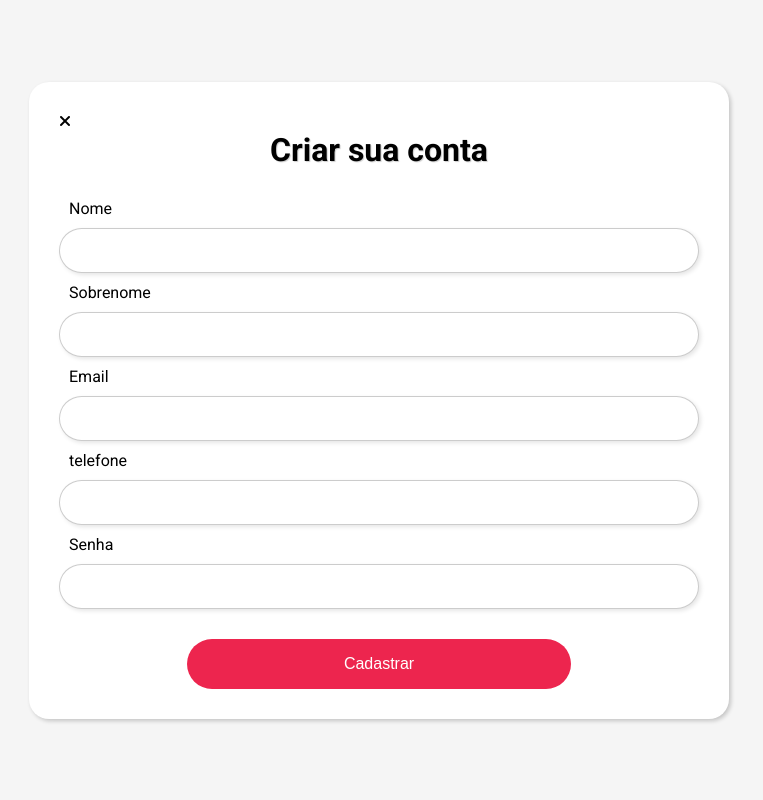
After one commit to CastroSDavi/project_redator, a Django app: page /authentication/register in a window 1280 px wide. The commit adds this page. Shown: the whole page, without its empty margins (261-1024 px from the left). Run offline with Django 4.2, Linux system fonts and the light colour scheme; some libraries are stand-ins or nearby versions.

Commit message:
finalizada a criação dos templates do register

```diff
--- a/authentication/forms.py
+++ b/authentication/forms.py
@@ -0,0 +1,4 @@
+from django.contrib.auth.forms import UserCreationForm
+
+class RegisterForm(UserCreationForm):
+    ...
--- /dev/null
+++ b/authentication/templates/authentication/register.html
@@ -0,0 +1,32 @@
+{% load static %}
+<!DOCTYPE html>
+<html lang="en">
+<head>
+    {% include 'parciais/_head.html'%}
+</head>
+<body>
+    <main>
+        <section class="section-register-user">
+            <div class="register-user-wrapper">
+                <a href="{% url 'login' %}"><i class="fa-solid fa-xmark" style="color: #000000;"></i></a>
+                <h2 class="register-user-title">Criar sua conta</h2>
+                <form action="" method="post">
+                    {% csrf_token %}
+                    <div class="register-form-wrapper">
+                        <label for="id_first_name_register">Nome</label>
+                        <input type="text" name="first_name_register" id="id_first_name_register">
+                        <label for="id_last_name_register">Sobrenome</label>
+                        <input type="text" name="last_name_register" id="id_last_name_register">
+                        <label for="id_email_register">Email</label>
+                        <input type="email" name="email_register" id="id_email_register">
+                        <label for="id_tel_register">telefone</label>
+                        <input type="tel" name="tel_register" id="id_tel_register">
+                        <label for="id_password_register">Senha</label>
+                        <input type="password" name="password_register" id="id_password_register">
+                        <button type="submit">Cadastrar</button>
+                    </div>
+                </form>
+            </div>
+        </section>
+</body>
+</html>
--- a/authentication/urls.py
+++ b/authentication/urls.py
@@ -2,5 +2,6 @@ from django.urls import path
 from . import views
 
 urlpatterns:list = [
-    path('login', views.login, name='login')
+    path('login', views.login, name='login'),
+    path('register', views.register, name='register')
 ]
--- a/authentication/views/__init__.py
+++ b/authentication/views/__init__.py
@@ -1 +1,2 @@
 from .login_views import login
+from .register_views import register
--- a/authentication/views/login_views.py
+++ b/authentication/views/login_views.py
@@ -1,4 +1,5 @@
 from django.shortcuts import render
 
 def login(request):
+    context = {}
     return render(request,'authentication/login.html')
--- /dev/null
+++ b/authentication/views/register_views.py
@@ -0,0 +1,7 @@
+from django.shortcuts import render
+from ..forms import RegisterForm
+def register(request):
+
+    form = RegisterForm()
+
+    return render(request,'authentication/register.html')
--- /dev/null
+++ b/static/css/global.css
@@ -0,0 +1,15 @@
+* {
+    margin: 0%;
+    padding: 0%;
+    box-sizing: border-box;
+}
+
+html, body {
+    min-height: 100vh;
+    font-family: var(--fonte-conteudo);
+}
+
+main {
+    position: relative;
+    min-height: 600px;
+}
--- a/static/css/main.css
+++ b/static/css/main.css
@@ -1,19 +1,3 @@
-* {
-    margin: 0%;
-    padding: 0%;
-    box-sizing: border-box;
-}
-
-html, body {
-    min-height: 100vh;
-    font-family: var(--fonte-conteudo);
-}
-
-main {
-    position: relative;
-    min-height: 600px;
-}
-
 .filter-section{
     display: flex;
     flex-direction: column;
@@ -193,7 +177,7 @@ grid-area: cadastro;
     border-radius: 20px 0px 0px 20px;
     background-color: var(--cor-secundaria);
     color: white;
-text-shadow: 1px 1px 1px rgba(0, 0, 0, 0.20);
+    text-shadow: 1px 1px 1px rgba(0, 0, 0, 0.2);
 }
 
 .register-link {
@@ -206,6 +190,7 @@ transition: color 0.3s ease;
 .register-link:hover {
     color: white;
 }
+
 .title-login,
 .title-register {
     font-size: 2rem;
@@ -234,7 +219,6 @@ box-shadow: 2px 2px 4px rgba(0, 0, 0, 0.1);
     border-color: var(--cor-secundaria);
 }
 
-
 .login-wrapper > button {
     margin-top: 30px;
     font-size: 1rem;
@@ -257,6 +241,7 @@ background-color: var(--cor-principal-hover);
     padding: 5px;
     margin: auto;
 }
+
 .forgot-password-link {
     color: rgba(0, 0, 0, 0.6);
     font-size: 0.9rem;
--- /dev/null
+++ b/static/css/register.css
@@ -0,0 +1,66 @@
+.section-register-user {
+    background-color: var(--cor-background);
+    display: flex;
+    align-items: center;
+    justify-content: center;
+    height: 100vh;
+    width: 100%;
+}
+
+.register-user-wrapper{
+    padding: 30px;
+    background-color: white;
+    border-radius: 20px;
+    box-shadow: 2px 2px 4px var(--sombra-padrao);
+    width: 700px;
+}
+
+.register-user-title {
+    font-size: 2rem;
+    text-shadow: 1px 1px 1px var(--sombra-padrao);
+    margin-bottom: 20px;
+    text-align: center;
+}
+
+.register-form-wrapper {
+    display: flex;
+    flex-direction: column;
+}
+
+.register-form-wrapper > label {
+    padding: 10px;
+}
+
+.register-form-wrapper > input[type='text'], input[type='password'], input[type='email'], input[type='tel'] {
+    padding: 10px;
+    font-size: 1rem;
+    border: 1px solid rgba(0, 0, 0, 0.2);
+    border-radius: 30px;
+    height: 45px;
+    width: 100%;
+    box-shadow: 2px 2px 4px rgba(0, 0, 0, 0.1);
+}
+
+.register-form-wrapper > input:focus {
+    outline: none;
+    border-color: var(--cor-secundaria);
+}
+
+
+.register-form-wrapper > button {
+    margin-top: 30px;
+    font-size: 1rem;
+    color: white;
+    background-color: var(--cor-principal);
+    border: none;
+    border-radius: 30px;
+    width: 60%;
+    align-self: center;
+    height: 50px;
+    cursor: pointer;
+    transition: background-color 0.3s ease;
+}
+
+.register-form-wrapper > button:hover {
+    background-color: var(--cor-principal-hover);
+}
--- a/static/css/variables.css
+++ b/static/css/variables.css
@@ -11,6 +11,7 @@
     --cor-footer: #dedede;
     --verde-escuro: #008c72;
     --cinza-escuro: #333333ff;
+    --sombra-padrao: #00000033;
     --fonte-destaque: 'Montserrat', sans-serif;
     --fonte-secundaria: 'Open Sans', sans-serif;
     --fonte-conteudo: 'Roboto', sans-serif;
--- /dev/null
+++ b/templates/parciais/_head.html
@@ -0,0 +1,17 @@
+{% load static %}
+<meta charset="UTF-8">
+<meta name="viewport" content="width=device-width, initial-scale=1.0">
+<link rel="stylesheet" href="{% static 'css/footer.css' %}">
+<link rel="stylesheet" href="{% static 'css/header.css' %}">
+<link rel="stylesheet" href="{% static 'css/variables.css' %}">
+<link rel="stylesheet" href="{% static 'css/main.css' %}">
+<link rel="stylesheet" href="{% static 'css/global.css' %}">
+<link rel="stylesheet" href="{% static 'css/register.css' %}">
+<link
+    href="https://fonts.googleapis.com/css2?family=Montserrat+Alternates:ital,wght@0,100;0,200;0,300;0,400;0,500;0,600;0,700;0,800;0,900;1,100;1,200;1,300;1,400;1,500;1,600;1,700;1,800;1,900&family=Montserrat:ital,wght@0,100;0,200;0,300;0,400;0,500;0,600;0,700;0,800;0,900;1,100;1,200;1,300;1,400;1,500;1,600;1,700;1,800;1,900&family=Roboto:ital,wght@0,100;0,300;0,400;0,500;0,700;0,900;1,100;1,300;1,400;1,500;1,700;1,900&display=swap"
+    rel="stylesheet">
+<link rel="preconnect" href="https://fonts.googleapis.com">
+<link rel="preconnect" href="https://fonts.gstatic.com" crossorigin>
+<link href="https://fonts.googleapis.com/css2?family=Open+Sans:ital,wght@0,300;0,400;0,500;0,600;0,700;0,800;1,300;1,400;1,500;1,600;1,700;1,800&display=swap" rel="stylesheet">
+<script src="https://kit.fontawesome.com/c45944ae76.js" crossorigin="anonymous"></script>
+<title>O Redator</title>
```
Also changed, not shown: authentication/templates/authentication/login.html (+4 -7 lines), templates/base.html (+1 -14 lines), media/pictures/23/07/cinema_71WjMuS.jpg (deleted), media/pictures/23/07/cinema_YWLmnM2.jpg (deleted), media/pictures/23/07/cinema_fwsVgZ0.jpg (deleted), media/pictures/23/07/cinema_kdQi4Hz.jpg (deleted), media/pictures/23/07/cinema_yuhtW9r.jpg (deleted). Lines whose indentation alone changed are shown as unchanged.
